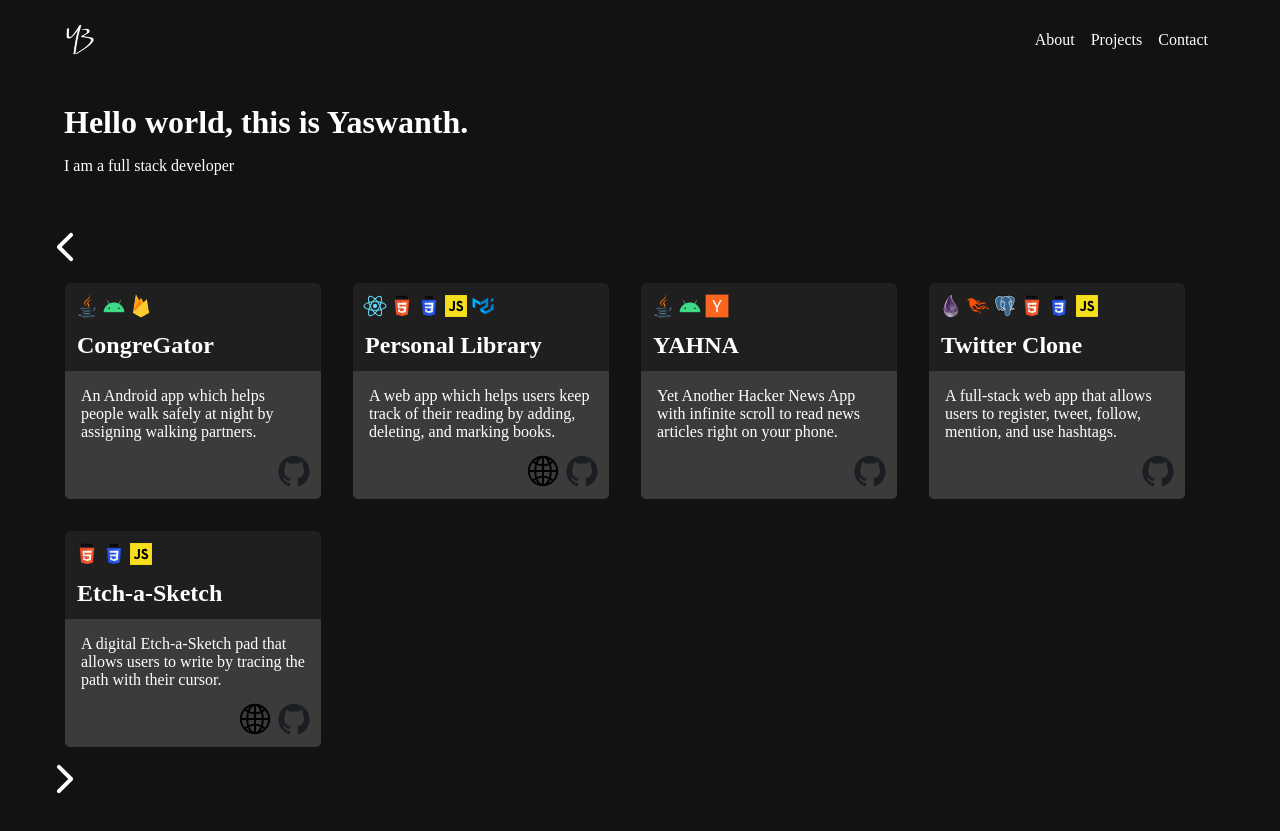
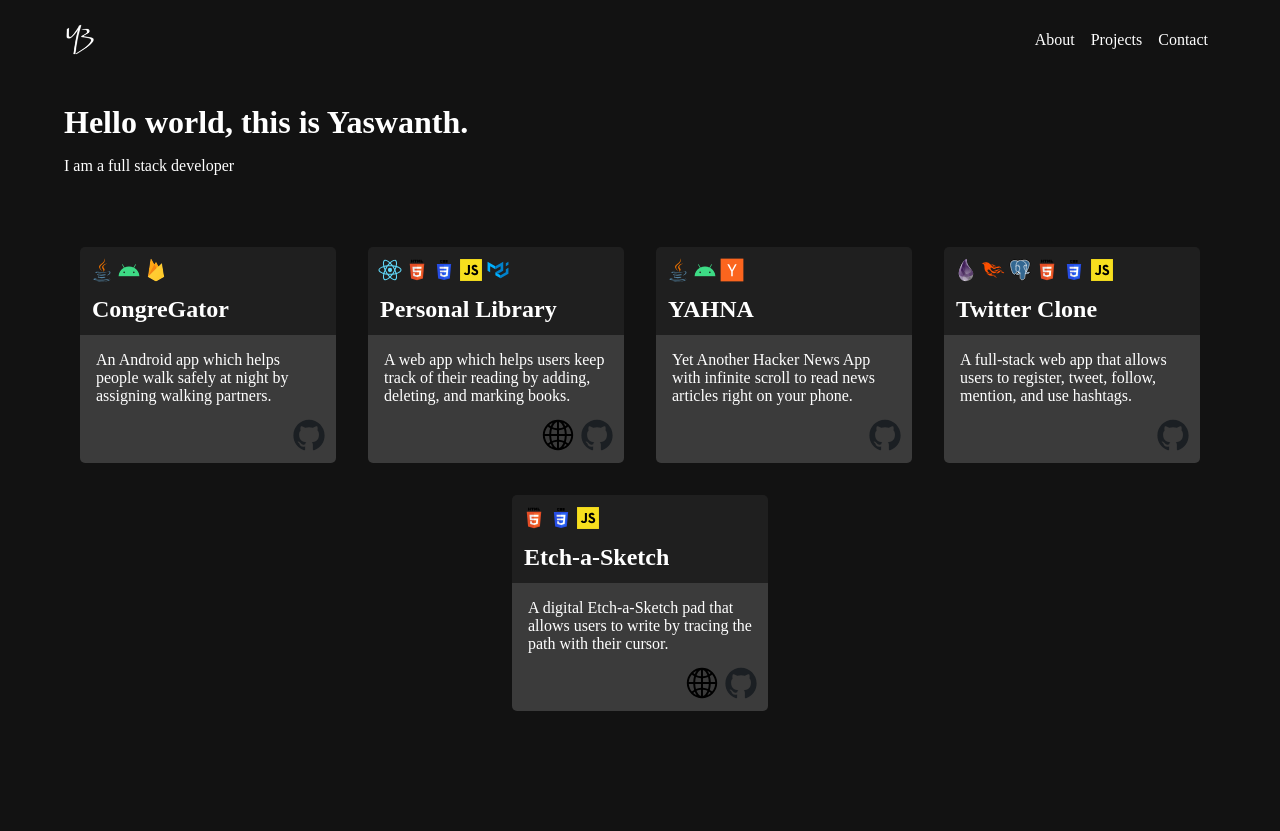
Before and after one commit to yashbellam97/yashbellam97.github.io, a React (Create React App) app: page / in a window 1280 px wide. After the commit the page ends 800 px from the top, so only its background shows below. Built offline with nearby package versions, Linux system fonts and the light colour scheme.

Commit message:
Add min-width to body so contents are not squished together

```diff
--- a/src/App.scss
+++ b/src/App.scss
@@ -7,6 +7,7 @@
 body {
     background-color: #121212;
     color: white;
+    min-width: min-content;
 }
 
 a {
@@ -54,14 +55,18 @@ header {
     }
 }
 
+.projects-wrapper {
+    text-align: center;
+}
+
 .extended-wrapper {
-    padding: 0 1.5em 2em;
     max-width: 1230px;
     margin: 0 auto;
 
     .arrow {
         height: 2em;
         filter: invert(100%);
+        display: none;
     }
 
     #left-arrow {
```
